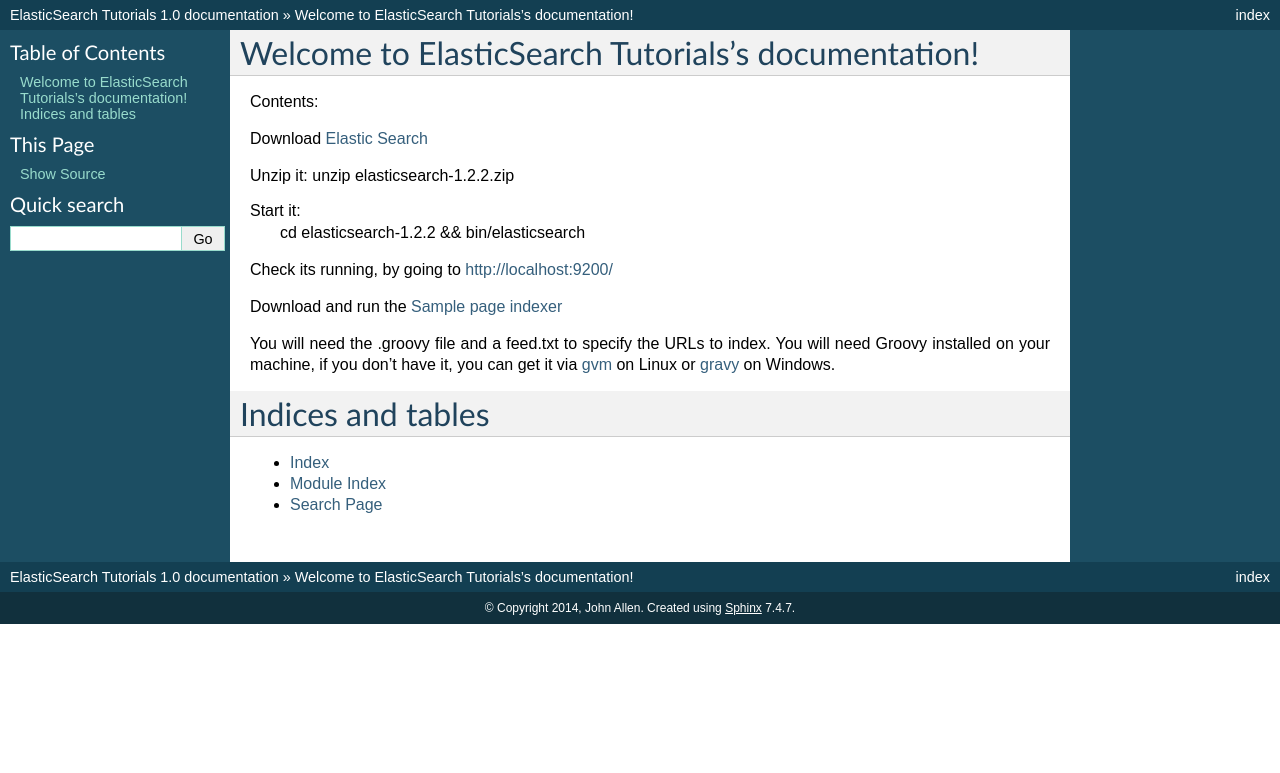
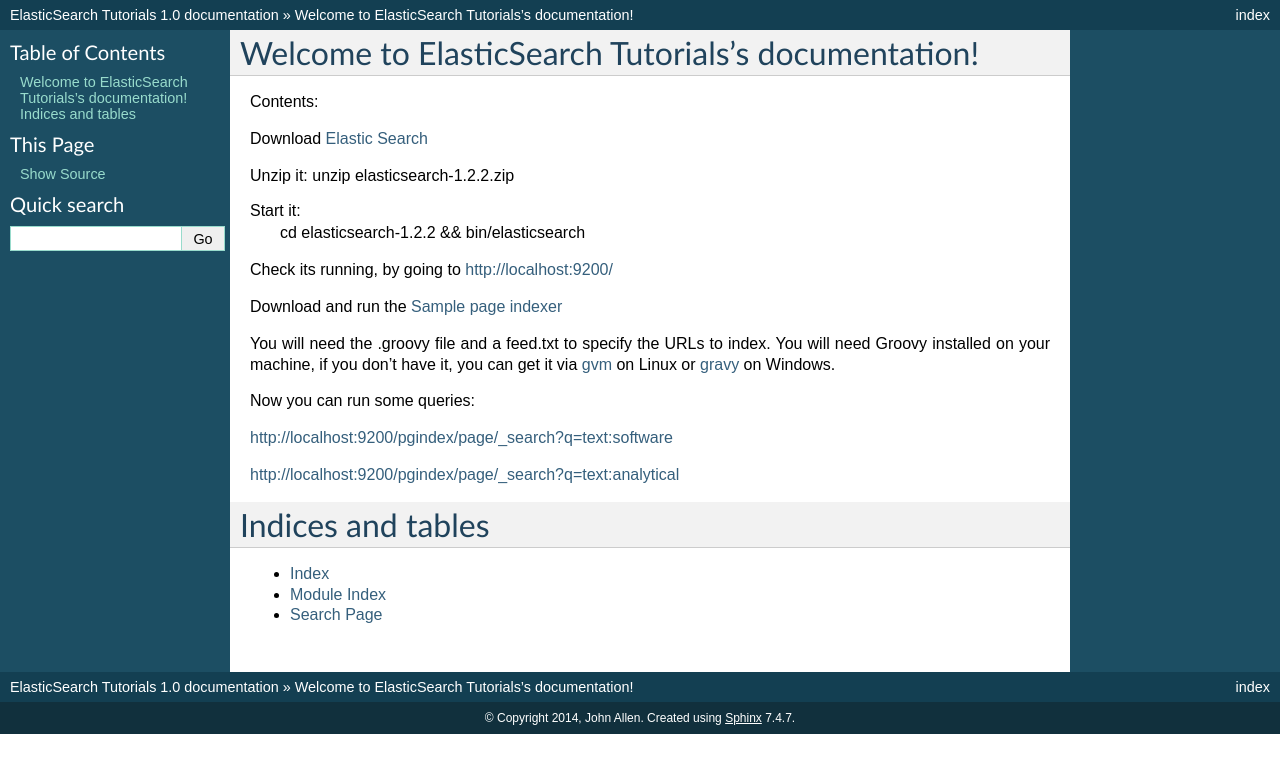
Before and after one commit to johnjoeallen/ElasticSeachTutorials, a Sphinx documentation site: the page built from docs/index.rst, in a window 1280 px wide. Shown: the top 773 px of the page. Built offline with Sphinx 7.4.7, drawn with Linux system fonts in a browser that asks for light colours.

Commit message:
Added tow sample queries

```diff
--- a/docs/index.rst
+++ b/docs/index.rst
@@ -25,6 +25,12 @@
 You will need the .groovy file and a feed.txt to specify the URLs to index. You will need Groovy installed on your machine,
 if you don't have it, you can get it via `gvm <http://gvmtool.net/>`_ on Linux or `gravy <https://github.com/enterprise-grails/gravy>`_ on Windows.
 
+Now you can run some queries:
+
+http://localhost:9200/pgindex/page/_search?q=text:software
+
+http://localhost:9200/pgindex/page/_search?q=text:analytical
+
 Indices and tables
 ==================
 
```
